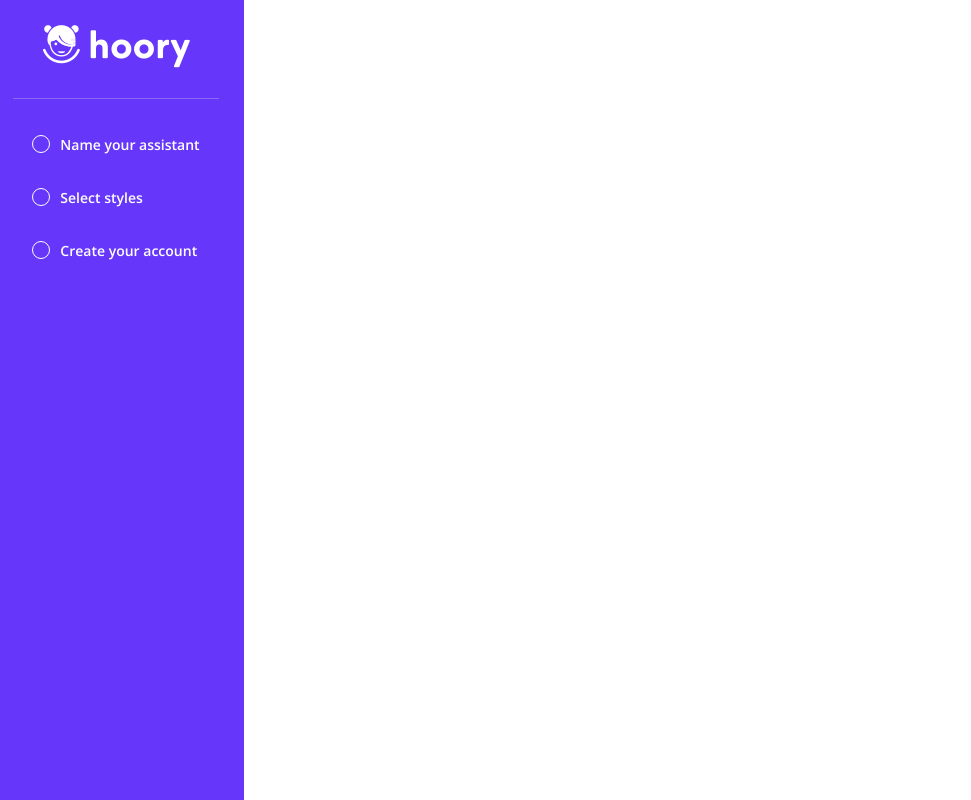
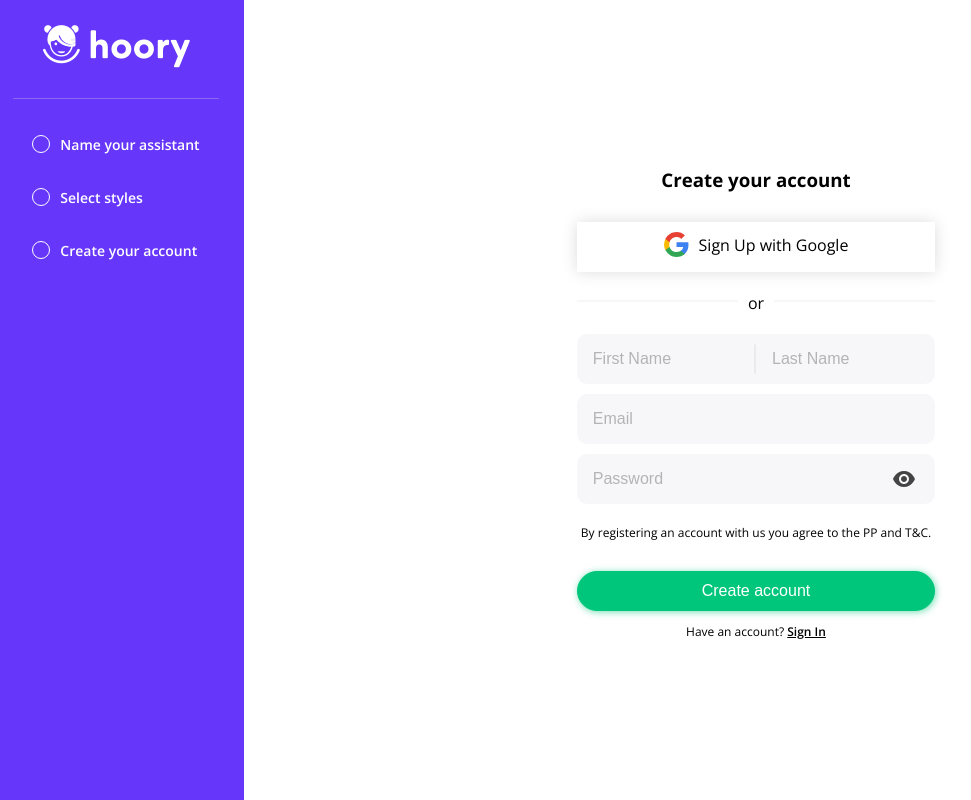
Before and after one commit to AngelaV98/hoory-test-task, a React (Create React App) app: page /third-step in a window 1280 px wide. Shown: the whole page, without its empty margins (12-983 px from the left). Built offline with nearby package versions, Linux system fonts and the light colour scheme.

Commit message:
Feat: Adding step3 and step4 UI

```diff
--- a/src/components/App/App.js
+++ b/src/components/App/App.js
@@ -12,6 +12,8 @@ import ErrorBoundary from "../ErrorBoundary/ErrorBoundary";
 import NotFound from "../NotFound/";
 import NameYourAssistant from "../NameYourAssistans/NameYourAssistant";
 import SelectStyles from "../SelectStyles/SelectStyles";
+import CreateYourAccount from "../CreateYourAccount";
+import SuccessfulSetup from "../SuccessfulSetup";
 
 function App() {
   return (
@@ -24,6 +26,8 @@ function App() {
               <Main>
                 <Route path="/" exact component={NameYourAssistant} />
                 <Route path="/second-step" exact component={SelectStyles} />
+                <Route path="/third-step" exact component={CreateYourAccount} />
+                <Route path="/forth-step" exact component={SuccessfulSetup} />
               </Main>
               <Route component={NotFound} />
             </Switch>
--- a/src/components/CreateYourAccount/CreateYourAccount.jsx
+++ b/src/components/CreateYourAccount/CreateYourAccount.jsx
@@ -1,9 +1,59 @@
-import React from "react";
+import React, { Component } from "react";
+import { Link } from "react-router-dom";
 
 import "./CreateYourAccount.scss";
 
-function CreateYourAccount(props) {
-  return <div>CreateYourAccount</div>;
+import google_icon from "../../assets/google icon.svg";
+import password_visibility_icon from "../../assets/password visibility.svg";
+
+class CreateYourAccount extends Component {
+  onSignUp = e => {
+    e.preventDefault();
+  };
+  render() {
+    return (
+      <div className="CreateYourAccount">
+        <h3>Create your account</h3>
+        <div className="google-sign-up">
+          <img src={google_icon} alt="Google icon" />
+          <span>Sign Up with Google</span>
+        </div>
+        <div className="sign-up-options-separator">
+          <hr />
+          <span>or</span>
+          <hr />
+        </div>
+        <form onSubmit={this.onSignUp}>
+          <div className="full-name">
+            <div>
+              <input type="text" name="firstName" placeholder="First Name" />
+            </div>
+            <div>
+              <input type="text" name="lastName" placeholder="Last Name" />
+            </div>
+          </div>
+          <div className="email">
+            <input type="email" name="email" placeholder="Email" />
+          </div>
+          <div className="password">
+            <input type="password" name="password" placeholder="Password" />
+            <img
+              src={password_visibility_icon}
+              alt="Password visibility icon"
+            />
+          </div>
+          <p className="policy">
+            By registering an account with us you agree to the PP and T&C.
+          </p>
+          <button type="button">Create account</button>
+          <p>
+            Have an account? <Link to="/">Sign In</Link>
+          </p>
+        </form>
+      </div>
+    );
+  }
 }
 
+
 export default CreateYourAccount;
--- a/src/components/CreateYourAccount/CreateYourAccount.scss
+++ b/src/components/CreateYourAccount/CreateYourAccount.scss
@@ -0,0 +1,91 @@
+.CreateYourAccount{
+  width: 35%;
+  h3{
+    text-align: center;
+  }
+  .google-sign-up{
+    cursor: pointer;
+    margin-top: 30px;
+    box-shadow: 0 0 15px #ddd;
+    background-color: #fff;
+    padding:10px;
+    text-align: center;
+    span{
+      vertical-align: super;
+      margin-left: 10px;
+    }
+  }
+  .sign-up-options-separator{
+    margin: 20px 0;
+    display: flex;
+    justify-content: center;
+    hr{
+      width: 50%;
+      border: none;
+      border-top: 2px solid #f7f7fa;
+    }
+    span{
+      margin: 0 10px;
+    }
+  }
+
+  form {
+    div.full-name,div.email,div.password{
+      background-color: #f7f7fa;
+      margin-bottom: 10px;
+      padding: 10px 0;
+      border-radius: 10px;
+    }
+    input{
+      background-color: #f7f7fa;
+      border: 1px solid #f7f7fa;
+      padding: 5px 0;
+      padding-left: 15px;
+      box-sizing: border-box;
+      width: 100%;
+      outline: none;
+      font-size: 16px;
+    }
+    .full-name{
+      display: flex;
+      div{
+        width: 50%;
+      }
+      div:first-of-type input{
+        border-right: 2px solid #eaeaed;
+      }
+    }
+    .password{
+      display: flex;
+      img{
+        margin-right: 20px;
+      }
+    }
+    button{
+      width: 100%;
+      background-color: #00c67b;
+      padding: 10px;
+      font-size: 16px;
+      color: #fff;
+      cursor: pointer;
+      border-radius: 20px;
+      border: 1px solid #00c67b;
+      box-shadow: 1px 1px 7px #00c67b8f;
+    }
+    p.policy{
+      margin-top: 20px;
+      margin-bottom: 30px;
+    }
+    p{
+      font-size: 12px;
+      text-align: center;
+      a{
+        font-weight: 600;
+        color: #000;
+      }
+    }
+  }
+  input::placeholder{
+    color: #b4b4b6;
+  }
+}
--- a/src/components/NameYourAssistans/NameYourAssistant.jsx
+++ b/src/components/NameYourAssistans/NameYourAssistant.jsx
@@ -26,7 +26,7 @@ class NameYourAssistant extends Component {
           <img src={logo} alt="Logo" />
           <img src={text_logo} alt="Text logo" />
         </div>
-        <h4>Name your assistant</h4>
+        <h3>Name your assistant</h3>
         <div className="set-name">
           <input type="text" onChange={this.onChange} autoFocus />
         </div>
--- a/src/components/SelectStyles/SelectStyles.jsx
+++ b/src/components/SelectStyles/SelectStyles.jsx
@@ -44,6 +44,7 @@ class SelectStyles extends Component {
 
     this.props.setGender(assistantGender);
     this.props.setColor(colorScheme);
+    this.props.history.push("/third-step");
   };
 
   render() {
--- /dev/null
+++ b/src/components/SuccessfulSetup/SuccessfulSetup.jsx
@@ -0,0 +1,24 @@
+import React from "react";
+
+import "./SuccessfulSetup.scss";
+
+import logo from "../../assets/logos/female-1.svg";
+import congrats_logo from "../../assets/congrats_icon.png";
+
+function SuccessfulSetup(props) {
+  return (
+    <div className="SuccessfulSetup">
+      <img src={logo} alt="Logo" />
+      <h3>
+        Fantastico <img src={congrats_logo} alt="Congratulation icon" />
+      </h3>
+      <p>
+        You have successfully setup the Hoory widget on you website!Proceed to
+        Admin Dashboard to start training %name%
+      </p>
+      <button type="button">Go to Admin Dashboard</button>
+    </div>
+  );
+}
+
+export default SuccessfulSetup;
--- /dev/null
+++ b/src/components/SuccessfulSetup/SuccessfulSetup.scss
@@ -0,0 +1,24 @@
+.SuccessfulSetup{
+  width: 45%;
+  text-align: center;
+  h3{
+    text-align: center;
+    img{
+      width: 25px;
+      vertical-align: sub;
+    }
+  }
+  p{
+    text-align: center;
+  }
+  button{
+    background-color: #00c67b;
+    padding: 10px 20px;
+    font-size: 14px;
+    color: #fff;
+    cursor: pointer;
+    border-radius: 20px;
+    border: 1px solid #00c67b;
+    box-shadow: 1px 1px 7px #00c67b8f;
+  }
+}
--- /dev/null
+++ b/src/components/SuccessfulSetup/index.js
@@ -0,0 +1,3 @@
+import SuccessfulSetup from "./SuccessfulSetup";
+
+export default SuccessfulSetup;
```
Also changed, not shown: src/assets/congrats_icon.png (added).
